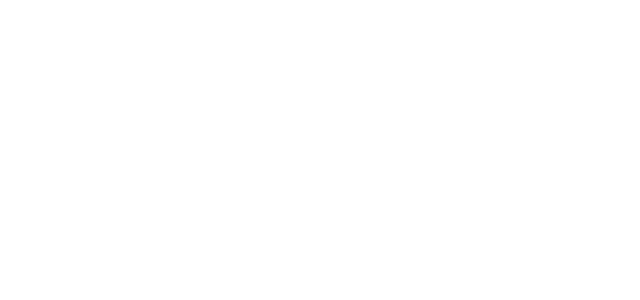
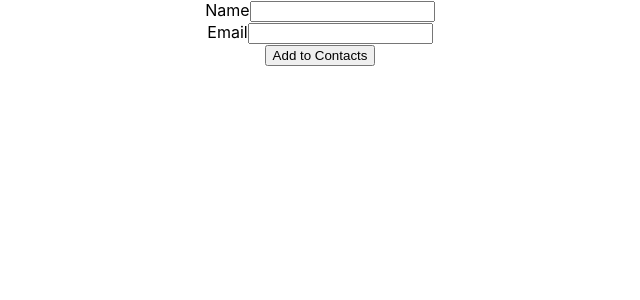
Before and after one commit to shaun-seeram/Endy, a React (Create React App) app: page / in a window 1280 px wide. Shown: the top 300 px of the page, without its empty margins (320-960 px from the left). Built offline with nearby package versions, Linux system fonts and the light colour scheme; the HTML template or start-up script is replaced by a standard one.

Commit message:
Added basic form element

```diff
--- a/src/App.js
+++ b/src/App.jsx
@@ -1,8 +1,10 @@
 import './App.css';
+import Form from './components/Form';
 
 function App() {
   return (
     <div className="App">
+      <Form />
     </div>
   );
 }
--- /dev/null
+++ b/src/components/Form.jsx
@@ -0,0 +1,13 @@
+import FormField from "../ui/FormField";
+
+function Form() {
+    return (
+        <form>
+            <FormField containerName="nameContainer" id="name" label="Name" type="text" />
+            <FormField containerName="emailContainer" id="email" label="Email" type="email" />
+            <input value="Add to Contacts" type='submit' />
+        </form>
+    )
+}
+
+export default Form;
--- /dev/null
+++ b/src/ui/FormField.jsx
@@ -0,0 +1,15 @@
+import { useState } from "react"
+
+function FormField({containerName, id, label, type}) {
+
+    return (
+        <>
+            <div className={containerName}>
+                <label htmlFor={id}>{label}</label>
+                <input id={id} type={type}></input>
+            </div>
+        </>
+    )
+}
+
+export default FormField
```
